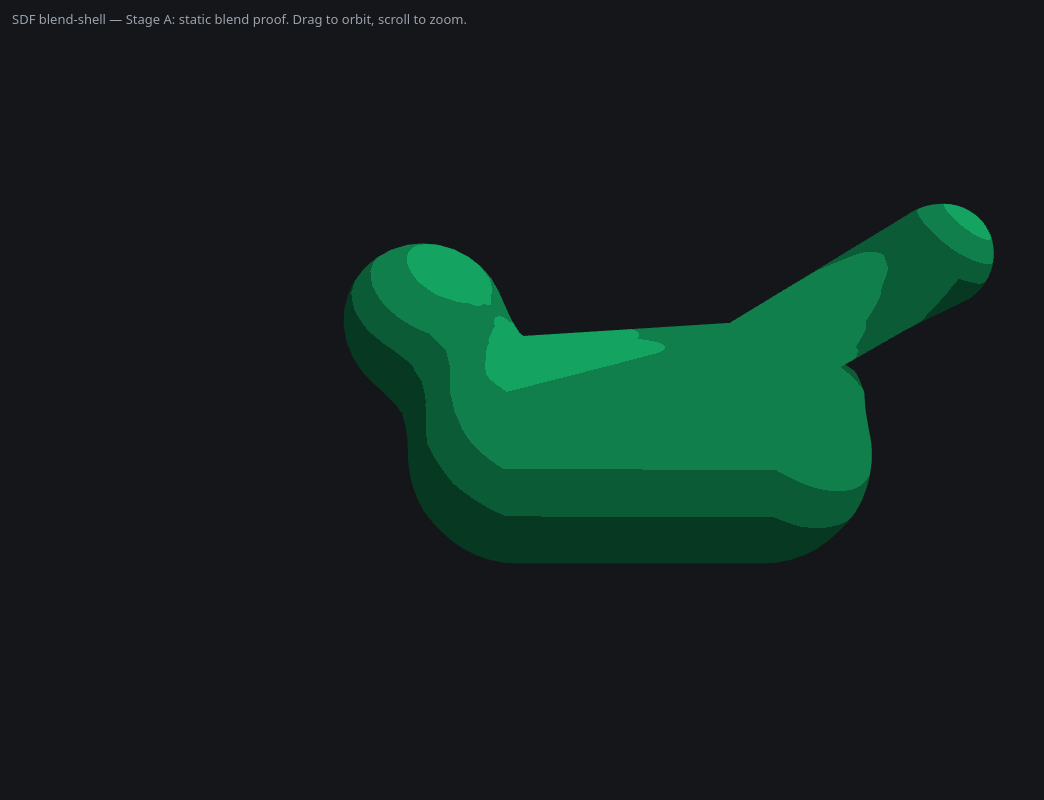
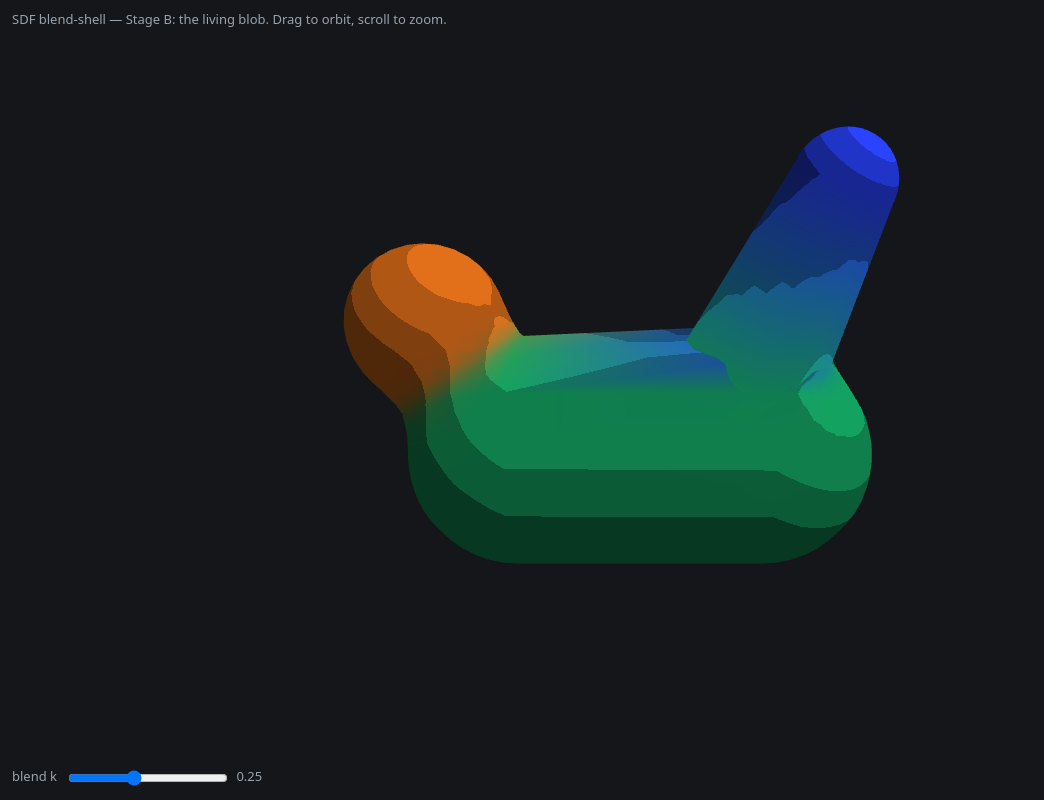
Before and after one commit to Cupcakechan/ExperimentProject, a plain HTML site: page sdf-blend-shell/index.html in a window 1280 px wide. Shown: the whole page, without its empty margins (0-1044 px from the left). Drawn offline with nearby package versions, Linux system fonts and the light colour scheme; animation ran at ten frames a second.

Commit message:
Stage B: proximity color blending, procedural arm wave, blend-radius slider; fix gitignore whitespace

```diff
--- a/sdf-blend-shell/index.html
+++ b/sdf-blend-shell/index.html
@@ -19,7 +19,8 @@
   </script>
 </head>
 <body>
-  <div id="hud">SDF blend-shell — Stage A: static blend proof. Drag to orbit, scroll to zoom.</div>
+  <div id="hud">SDF blend-shell — Stage B: the living blob. Drag to orbit, scroll to zoom.</div>
+  <div id="controls"></div>
   <script type="module" src="src/main.js"></script>
 </body>
 </html>
--- a/sdf-blend-shell/package.json
+++ /dev/null
@@ -1,5 +0,0 @@
-{
-  "dependencies": {
-    "three": "^0.170.0"
-  }
-}
--- /dev/null
+++ b/sdf-blend-shell/src/anim.js
@@ -0,0 +1,53 @@
+// ============================================================
+// anim.js — Stage B procedural wave: one primitive's endpoint b
+// rotates around its endpoint a (a shoulder joint), driven by a
+// sine, ABSOLUTE from the rest pose each frame (never accumulated,
+// so it can't drift). Two things must move in lockstep:
+//   1. the SDF primitive (uB uniform)  — where the surface IS
+//   2. the mesh vertices (uAnimMat)    — where snapping STARTS
+// ============================================================
+
+import * as THREE from 'three';
+import { CREATURE } from './data/creature.js';
+import { ANIM_PRIM_ID, WAVE_AXIS, WAVE_AMPLITUDE, WAVE_SPEED } from './config.js';
+
+// Pure helper (probed by the suite): rotate point b around pivot a by
+// angle (radians) about axis. Arrays in, Vector3 out.
+export function rotateAboutPivot(a, b, axis, angle) {
+  const pivot = new THREE.Vector3(...a);
+  const ax = new THREE.Vector3(...axis).normalize();
+  return new THREE.Vector3(...b).sub(pivot).applyAxisAngle(ax, angle).add(pivot);
+}
+
+// -1 when the configured id isn't in the registry — animation becomes a
+// silent no-op instead of a crash (graceful fallback).
+export const ANIM_PRIM_INDEX = CREATURE.findIndex((p) => p.id === ANIM_PRIM_ID);
+
+// Scratch objects — reused every frame, zero per-frame allocation.
+const _rot = new THREE.Matrix4();
+const _toOrigin = new THREE.Matrix4();
+const _back = new THREE.Matrix4();
+const _axis = new THREE.Vector3();
+const _b = new THREE.Vector3();
+
+export function updateAnim(material, tSec) {
+  if (ANIM_PRIM_INDEX < 0) return;
+  const prim = CREATURE[ANIM_PRIM_INDEX];
+  const [ax, ay, az] = prim.a;
+
+  const angle = Math.sin(tSec * WAVE_SPEED) * WAVE_AMPLITUDE;
+
+  // World-space rotation about the pivot point a: T(a) * R * T(-a).
+  _axis.set(...WAVE_AXIS).normalize();
+  _rot.makeRotationAxis(_axis, angle);
+  _toOrigin.makeTranslation(-ax, -ay, -az);
+  _back.makeTranslation(ax, ay, az);
+
+  const animMat = material.uniforms.uAnimMat.value;
+  animMat.copy(_back).multiply(_rot).multiply(_toOrigin);
+
+  // Move the SDF primitive itself with the same transform (b from the
+  // REST pose in the registry — the registry is never mutated).
+  _b.set(...(prim.b ?? prim.a)).applyMatrix4(animMat);
+  material.uniforms.uB.value[ANIM_PRIM_INDEX].copy(_b);
+}
--- a/sdf-blend-shell/src/config.js
+++ b/sdf-blend-shell/src/config.js
@@ -6,6 +6,11 @@
 // How "melty" the joins are, in world units. Bigger = wider, softer fillets
 // where primitives meet. 0.05 is nearly a hard union; 0.5 is very blobby.
 export const BLEND_K = 0.25;
+
+// Slider range for uK (Stage B). Min stays above 0 — smin divides by k.
+export const K_MIN = 0.02;
+export const K_MAX = 0.6;
+export const K_STEP = 0.01;
 
 // How many times each vertex slides toward the blended surface per frame.
 // 5 converges cleanly for shapes this size; raise it only if you see vertices
@@ -16,8 +21,23 @@ export const SNAP_ITERS = 5;
 // FEWER primitives than this, never more.
 export const MAX_PRIMS = 8;
 
-// Single shell color for Stage A (per-primitive colors arrive in Stage B).
+// Fallback color for any primitive that omits its own (guards hand-authored
+// registry entries — a colorless prim must never break the shader).
 export const SHELL_COLOR = 0x4fd1a5;
+
+// Color blending by SDF proximity (Stage B). Weight = 1 / (d + SOFT)^POW.
+// SOFT is the "contact sharpness" floor: smaller = crisper color ownership
+// right at a primitive's surface. POW is how fast influence falls off with
+// distance: higher = narrower color gradients at the joins.
+export const COLOR_SOFT = 0.015;
+export const COLOR_POW = 2.0;
+
+// Procedural wave (Stage B): which primitive moves, and how.
+// The prim's endpoint b rotates around its endpoint a — a shoulder joint.
+export const ANIM_PRIM_ID = 'arm';
+export const WAVE_AXIS = [0, 0, 1]; // rotate in the XY plane (arm waves up/down)
+export const WAVE_AMPLITUDE = 0.5; // radians each way from rest pose
+export const WAVE_SPEED = 1.6; // wave frequency (radians of phase per second)
 
 // Scene / camera
 export const BACKGROUND_COLOR = 0x14161a;
--- a/sdf-blend-shell/src/data/creature.js
+++ b/sdf-blend-shell/src/data/creature.js
@@ -2,18 +2,20 @@
 // creature.js — the creature IS this data (the post's "~15 lines
 // of JSON" idea). Each entry is one SDF primitive:
 //
-//   id    stable internal name (never shown to a player)
-//   type  'capsule' | 'sphere'
-//   a     first endpoint [x, y, z]  (sphere: its center)
-//   b     second endpoint           (sphere: omit — treated as a)
-//   r     radius in world units
+//   id     stable internal name (never shown to a player)
+//   type   'capsule' | 'sphere'
+//   a      first endpoint [x, y, z]  (sphere: its center)
+//   b      second endpoint           (sphere: omit — treated as a)
+//   r      radius in world units
+//   color  hex color (optional — falls back to SHELL_COLOR)
 //
 // The three shapes deliberately OVERLAP — the whole experiment is
-// watching those overlaps become seamless.
+// watching those overlaps stay seamless while colors blend and
+// the arm moves.
 // ============================================================
 
 export const CREATURE = [
-  { id: 'torso', type: 'capsule', a: [-0.55, 0.0, 0.0], b: [0.55, 0.0, 0.0], r: 0.5 },
-  { id: 'head', type: 'sphere', a: [-0.95, 0.6, 0.0], r: 0.35 },
-  { id: 'arm', type: 'capsule', a: [0.45, 0.25, 0.0], b: [1.25, 0.9, 0.15], r: 0.22 },
+  { id: 'torso', type: 'capsule', a: [-0.55, 0.0, 0.0], b: [0.55, 0.0, 0.0], r: 0.5, color: 0x4fd1a5 },
+  { id: 'head', type: 'sphere', a: [-0.95, 0.6, 0.0], r: 0.35, color: 0xf2b05a },
+  { id: 'arm', type: 'capsule', a: [0.45, 0.25, 0.0], b: [1.25, 0.9, 0.15], r: 0.22, color: 0x6f8cff },
 ];
--- a/sdf-blend-shell/src/main.js
+++ b/sdf-blend-shell/src/main.js
@@ -1,7 +1,8 @@
 // ============================================================
 // main.js — entry point. Scene, camera, controls, render loop.
 // (Roughly: this file is the "Main Camera + game loop" of a
-// Unity scene; buildShell + blendMaterial are the prefab+shader.)
+// Unity scene; buildShell + blendMaterial are the prefab+shader,
+// anim.js is the Update() that drives the wave.)
 // ============================================================
 
 import * as THREE from 'three';
@@ -9,6 +10,8 @@ import { OrbitControls } from 'three/addons/controls/OrbitControls.js';
 import { CREATURE } from './data/creature.js';
 import { buildShellGeometry } from './render/buildShell.js';
 import { createBlendMaterial } from './render/blendMaterial.js';
+import { updateAnim, ANIM_PRIM_INDEX } from './anim.js';
+import { createControls } from './ui/controls.js';
 import { BACKGROUND_COLOR, CAMERA_FOV, CAMERA_START, ORBIT_TARGET } from './config.js';
 
 const renderer = new THREE.WebGLRenderer({ antialias: true });
@@ -27,11 +30,15 @@ controls.target.set(...ORBIT_TARGET);
 controls.enableDamping = true;
 
 // The creature: one merged geometry + the blend-shell material.
-const shell = new THREE.Mesh(buildShellGeometry(CREATURE), createBlendMaterial(CREATURE));
+const material = createBlendMaterial(CREATURE);
+material.uniforms.uAnimPrim.value = ANIM_PRIM_INDEX; // wire which prim waves
+const shell = new THREE.Mesh(buildShellGeometry(CREATURE), material);
 // Vertices move in the shader, so the CPU-side bounding volume is wrong —
 // never let three cull the mesh based on it.
 shell.frustumCulled = false;
 scene.add(shell);
+
+createControls(material); // the uK slider
 
 window.addEventListener('resize', () => {
   camera.aspect = window.innerWidth / window.innerHeight;
@@ -39,7 +46,10 @@ window.addEventListener('resize', () => {
   renderer.setSize(window.innerWidth, window.innerHeight);
 });
 
+const clock = new THREE.Clock();
+
 renderer.setAnimationLoop(() => {
+  updateAnim(material, clock.getElapsedTime()); // absolute pose from t — no drift
   controls.update(); // required every frame when damping is on
   renderer.render(scene, camera);
 });
--- a/sdf-blend-shell/src/render/blendMaterial.js
+++ b/sdf-blend-shell/src/render/blendMaterial.js
@@ -7,21 +7,38 @@
 // primitive meshes converge onto the SAME surface, so seams
 // cease to exist. Normals come from the SDF gradient, not from
 // the mesh, so lighting is continuous across every join.
+//
+// Stage B adds:
+//   - per-primitive colors, blended by SDF proximity (vColor)
+//   - an animated primitive: its vertices are rigidly moved by
+//     uAnimMat BEFORE snapping (selected via the aPrim attribute),
+//     so they start near the moved surface and converge as usual.
 // ============================================================
 
 import * as THREE from 'three';
-import { BLEND_K, SNAP_ITERS, MAX_PRIMS, SHELL_COLOR } from '../config.js';
+import { BLEND_K, SNAP_ITERS, MAX_PRIMS, SHELL_COLOR, COLOR_SOFT, COLOR_POW } from '../config.js';
 
-// NOTE: three.js auto-prepends `attribute vec3 position`, the matrices,
-// and precision headers to ShaderMaterial shaders — we must not redeclare them.
+// NOTE: three.js auto-prepends 'position', the matrices, and precision
+// headers to ShaderMaterial shaders (never redeclare those) — but CUSTOM
+// attributes like aPrim must be declared by us.
+// NOTE: no backticks inside these template literals — a backtick in a GLSL
+// comment terminates the JS string early (already bitten once; suite catches it).
 const VERT = /* glsl */ `
+attribute float aPrim;
+
 uniform vec3 uA[MAX_PRIMS];
 uniform vec3 uB[MAX_PRIMS];
 uniform float uR[MAX_PRIMS];
+uniform vec3 uColors[MAX_PRIMS];
 uniform int uCount;
 uniform float uK;
+uniform float uColorSoft;
+uniform float uColorPow;
+uniform mat4 uAnimMat;
+uniform int uAnimPrim;
 
 varying vec3 vNormal;
+varying vec3 vColor;
 
 // Distance from point p to a capsule (segment a-b, radius r).
 // A sphere is the degenerate case a == b (the max() guards divide-by-zero).
@@ -66,10 +83,33 @@ vec3 sdfNormal(vec3 p) {
   );
 }
 
+// Per-primitive colors weighted by proximity: on the shell every primitive
+// distance is >= 0 (smin <= min), so the touching primitive gets a huge
+// weight and distant ones fade — soft gradients at every join, for free.
+vec3 blendColor(vec3 p) {
+  vec3 c = vec3(0.0);
+  float wsum = 0.0;
+  for (int i = 0; i < MAX_PRIMS; i++) {
+    if (i < uCount) {
+      float d = max(sdCapsule(p, uA[i], uB[i], uR[i]), 0.0);
+      float w = 1.0 / pow(d + uColorSoft, uColorPow);
+      c += uColors[i] * w;
+      wsum += w;
+    }
+  }
+  return c / max(wsum, 1e-6);
+}
+
 void main() {
   // Geometry is baked in world space, so 'position' is already a world point
-  // sitting on its OWN primitive's surface — i.e. already close to the target.
+  // sitting on its OWN primitive's REST surface.
   vec3 p = position;
+
+  // If this vertex belongs to the animated primitive, rigidly follow it
+  // first (aPrim is a float attribute; +0.5 makes the int cast robust).
+  if (int(aPrim + 0.5) == uAnimPrim) {
+    p = (uAnimMat * vec4(p, 1.0)).xyz;
+  }
 
   // Slide onto the combined surface: step along the gradient by the
   // signed distance. Converges in a few iterations because we start close.
@@ -78,13 +118,14 @@ void main() {
   }
 
   vNormal = sdfNormal(p);
+  vColor = blendColor(p);
   gl_Position = projectionMatrix * modelViewMatrix * vec4(p, 1.0);
 }
 `;
 
 const FRAG = /* glsl */ `
-uniform vec3 uColor;
 varying vec3 vNormal;
+varying vec3 vColor;
 
 void main() {
   vec3 n = normalize(vNormal);
@@ -95,7 +136,7 @@ void main() {
   // If lighting shows ANY visible line at a primitive join, the experiment failed.
   float toon = floor(diff * 3.0 + 0.5) / 3.0;
 
-  vec3 col = uColor * (0.35 + 0.65 * toon);
+  vec3 col = vColor * (0.35 + 0.65 * toon);
   gl_FragColor = vec4(col, 1.0);
 }
 `;
@@ -109,11 +150,14 @@ export function createBlendMaterial(prims) {
   const uA = [];
   const uB = [];
   const uR = [];
+  const uColors = [];
   for (let i = 0; i < MAX_PRIMS; i++) {
     const prim = prims[i];
     uA.push(new THREE.Vector3(...(prim ? prim.a : [0, 0, 0])));
     uB.push(new THREE.Vector3(...(prim ? prim.b ?? prim.a : [0, 0, 0])));
     uR.push(prim ? prim.r : 0.0);
+    // ?? guard: a registry entry without a color must never break the shader.
+    uColors.push(new THREE.Color(prim ? prim.color ?? SHELL_COLOR : 0x000000));
   }
 
   return new THREE.ShaderMaterial({
@@ -122,9 +166,13 @@ export function createBlendMaterial(prims) {
       uA: { value: uA },
       uB: { value: uB },
       uR: { value: uR },
+      uColors: { value: uColors },
       uCount: { value: Math.min(prims.length, MAX_PRIMS) },
       uK: { value: BLEND_K },
-      uColor: { value: new THREE.Color(SHELL_COLOR) },
+      uColorSoft: { value: COLOR_SOFT },
+      uColorPow: { value: COLOR_POW },
+      uAnimMat: { value: new THREE.Matrix4() }, // identity = rest pose
+      uAnimPrim: { value: -1 }, // -1 = nothing animated until main.js wires it
     },
     vertexShader: VERT,
     fragmentShader: FRAG,
--- /dev/null
+++ b/sdf-blend-shell/src/ui/controls.js
@@ -0,0 +1,34 @@
+// ============================================================
+// controls.js — Stage B DOM layer: the blend-radius (uK) slider.
+// Lives in ui/ per convention: DOM here, canvas in render/, never mixed.
+// ============================================================
+
+import { BLEND_K, K_MIN, K_MAX, K_STEP } from '../config.js';
+
+export function createControls(material) {
+  const wrap = document.getElementById('controls');
+  if (!wrap) return; // graceful: missing container (or headless test) = no slider, no crash
+
+  const label = document.createElement('label');
+  label.textContent = 'blend k ';
+
+  const slider = document.createElement('input');
+  slider.type = 'range';
+  slider.min = K_MIN;
+  slider.max = K_MAX;
+  slider.step = K_STEP;
+  slider.value = BLEND_K;
+
+  const readout = document.createElement('span');
+  readout.textContent = Number(BLEND_K).toFixed(2);
+
+  slider.addEventListener('input', () => {
+    const k = parseFloat(slider.value);
+    material.uniforms.uK.value = k; // uniforms update live; no rebuild needed
+    readout.textContent = k.toFixed(2);
+  });
+
+  label.appendChild(slider);
+  label.appendChild(readout);
+  wrap.appendChild(label);
+}
--- a/sdf-blend-shell/style.css
+++ b/sdf-blend-shell/style.css
@@ -20,3 +20,19 @@ canvas {
   pointer-events: none; /* HUD must never eat orbit-drag input */
   user-select: none;
 }
+
+#controls {
+  position: fixed;
+  bottom: 14px;
+  left: 12px;
+  font: 13px/1.4 system-ui, sans-serif;
+  color: #9aa3ad;
+  user-select: none;
+  /* unlike #hud, controls MUST receive pointer events (it holds the slider) */
+}
+
+#controls input[type='range'] {
+  width: 160px;
+  vertical-align: middle;
+  margin: 0 8px;
+}
```
Also changed, not shown: sdf-blend-shell/LESSONS.md (added, +29 -0 lines), sdf-blend-shell/PROJECT_HANDOFF.md (+55 -39 lines), sdf-blend-shell/test_suite.mjs (+35 -2 lines), 3 other files.
